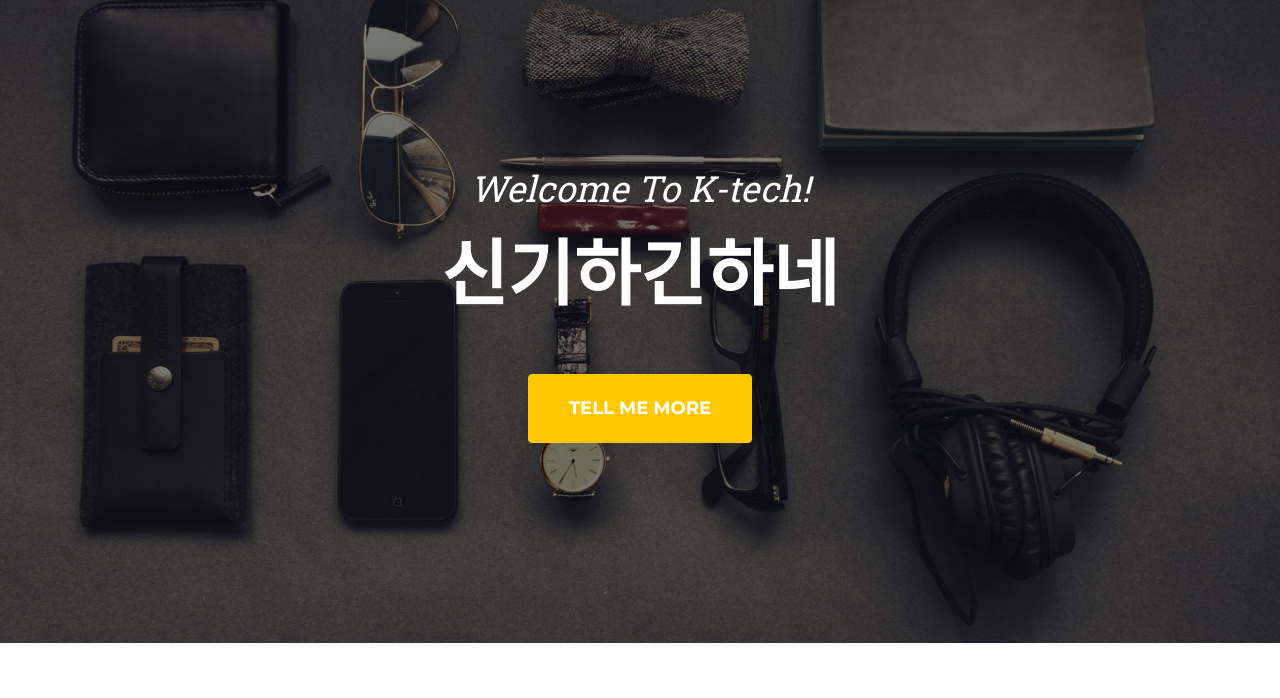
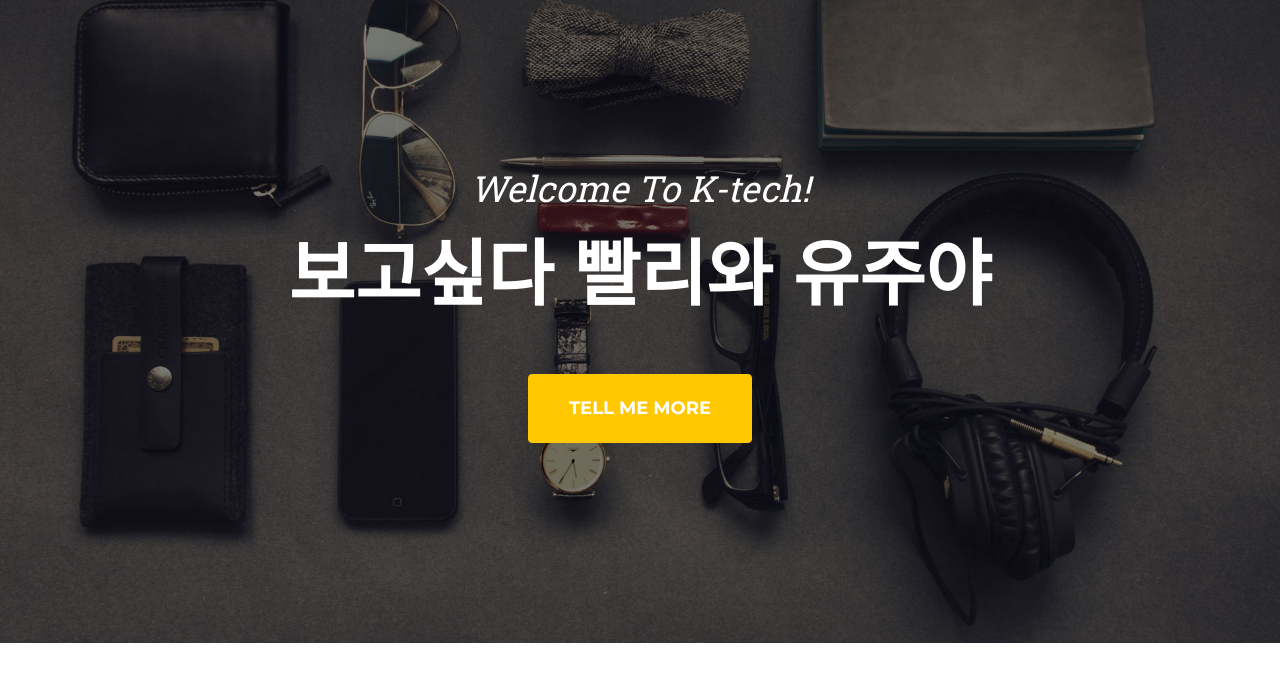
Before and after one commit to kira0916/jenkin-test, a plain HTML site: page nginx/temp/index.html in a window 1280 px wide. Shown: the part 102-800 px from the top of the page. Drawn offline with nearby package versions, Linux system fonts and the light colour scheme; files whose address does not match are found by name.

Commit message:
Update index.html

```diff
--- a/nginx/temp/index.html
+++ b/nginx/temp/index.html
@@ -41,7 +41,7 @@
         <header class="masthead">
             <div class="container">
                 <div class="masthead-subheading">Welcome To K-tech!</div>
-                <div class="masthead-heading text-uppercase">신기하긴하네</div>
+                <div class="masthead-heading text-uppercase">보고싶다 빨리와 유주야</div>
                 <a class="btn btn-primary btn-xl text-uppercase" href="#services">Tell Me More</a>
             </div>
         </header>
```
